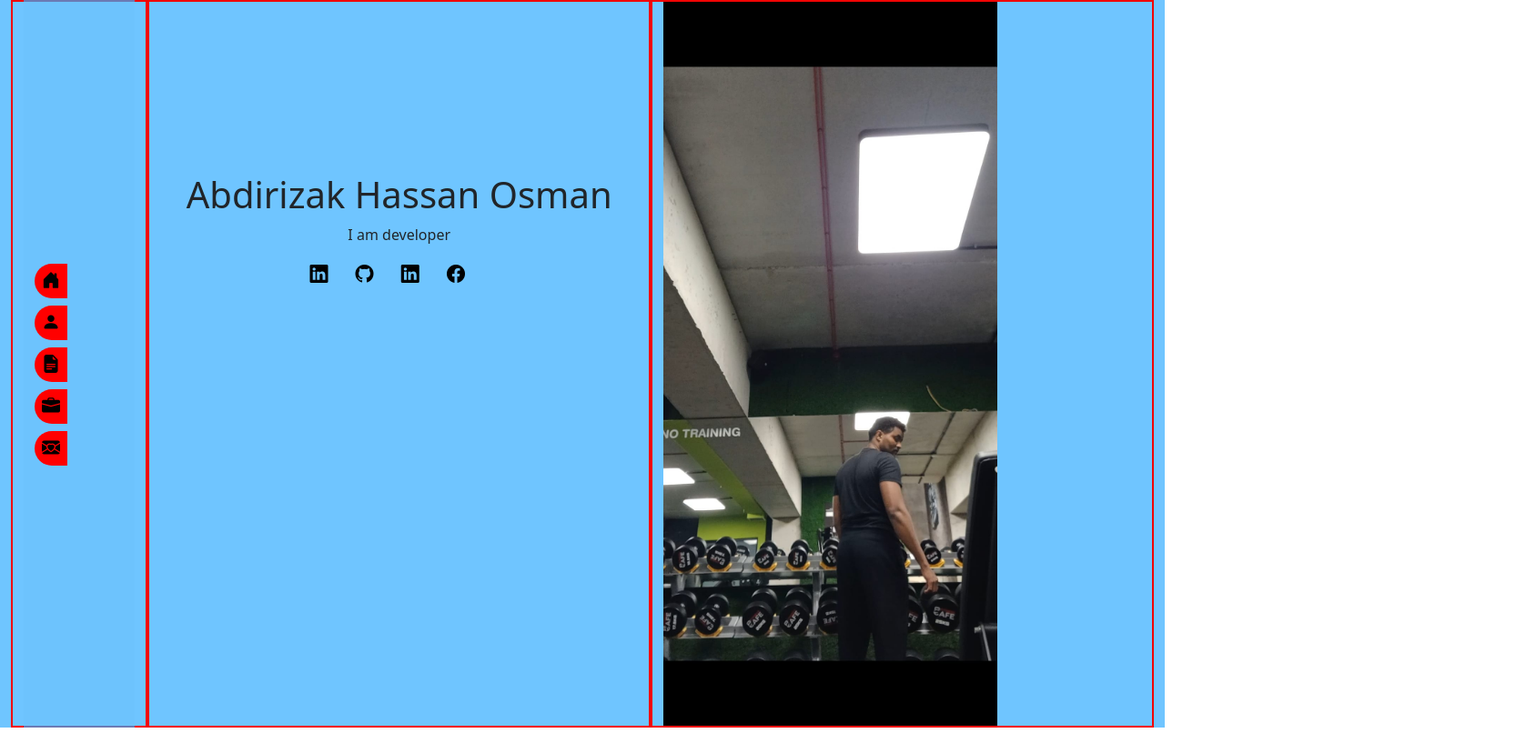
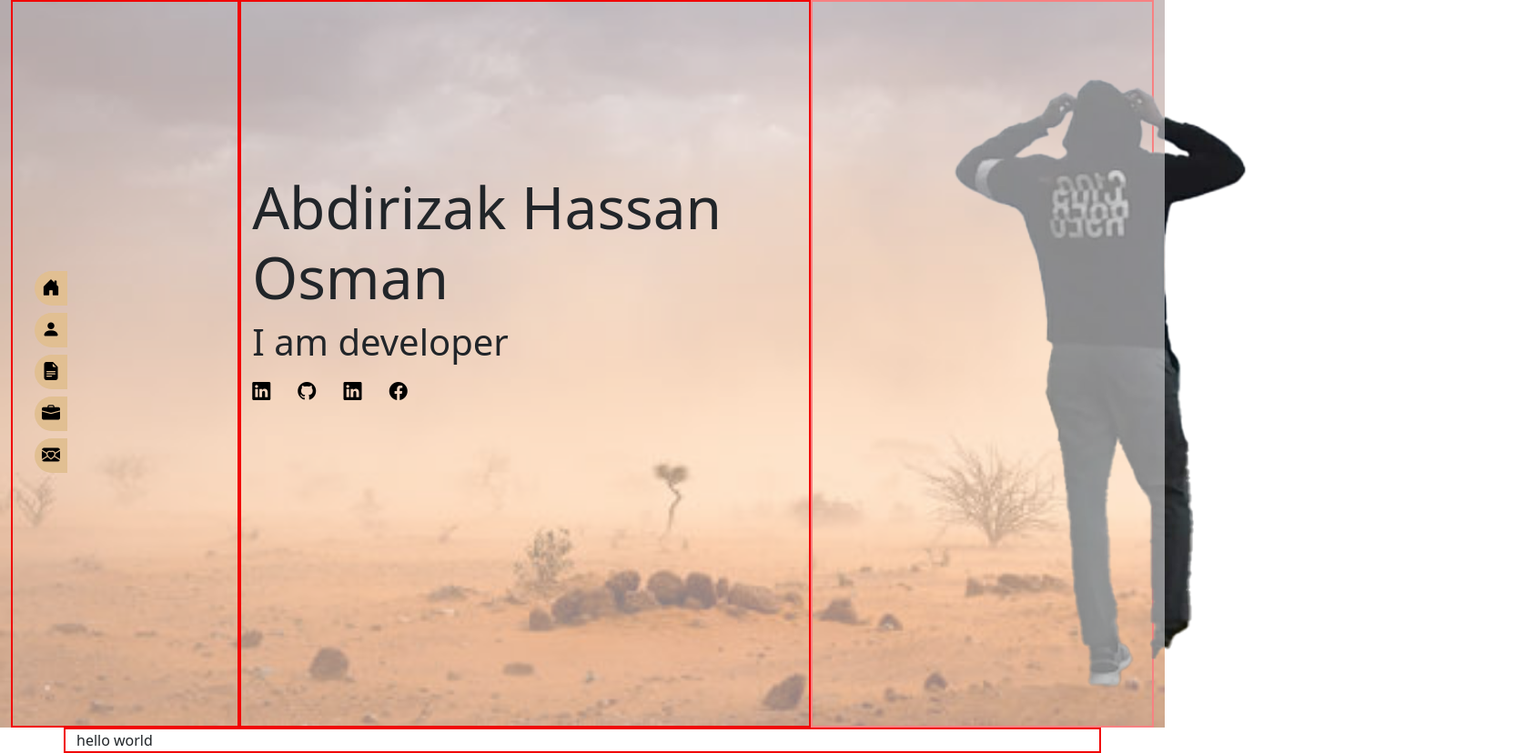
Before and after one commit to ZamirLucky/samirluckycreates, a plain HTML site: page index.html in a window 1280 px wide. Shown: the whole page at 91% size, 1688 px wide, since content can reach past the window. Before the commit the page ends 800 px from the top, so only its background shows below. Drawn offline with nearby package versions, Linux system fonts and the light colour scheme.

Commit message:
style: improve styling of the main screen

```diff
--- a/css/exam.css
+++ b/css/exam.css
@@ -4,11 +4,13 @@
 }
 .round-nav-icons:hover{
     border-radius: 50rem;
+    background-color: rgb(54, 91, 240);
+    padding: 8px 16px;
 }
 
 .round-nav-icons{
     border-radius: 50rem 0 0 50rem;
-    background-color: red;
+    background-color: rgb(225,191,146);
     padding: 8px 16px;
     align-items: center;
     transition: border-radius 0.3s ease, background-color 0.3s ease;
--- a/css/portfolio_styling.css
+++ b/css/portfolio_styling.css
@@ -1,75 +1,35 @@
 
 
-.container-fluid{
-    background-color: rgb(51, 173, 255, 0.7);
+.hero{
+    background-image: url('../images/l3.jpg');
+    background-repeat: no-repeat;
+    background-size: cover;
     display: flex;
+    width: 100%;
     height: 100vh;
 }
 
+.hero::before{
+    content: '';
+    position: absolute;
+    top: 0;
+  left: 0;
+  width: 100%;
+  height: 100%;
+    background: rgba(254, 254, 255, 0.5);
+}
+
+
+
 /* navbar section style */
 .navbar-container{
-    width: 25%;
+    width: 20%;
     height: 100%;
-
+    z-index: 1;
 }
 .navbar{
     height: 100%;
 }
-
-/* .nav-link{
-    transition: background-color 0.3s, border-radius 0.3s, padding 0.3s ease;
-
-}
-
-.nav-text{
-    display: none;
-} */
-
-/* .nav-link:hover{
-    border-radius: 50rem;
-} */
-/* .nav-link:hover .nav-text{
-    display: inline-block;
-    font-size: 14px;
-}
-
-.nav-link.my-rounded-start-pill {
-    border-radius: 50rem 0 0 50rem;
-}
-.nav-link:hover.my-rounded-start-pill {
-    border-radius: 50rem;
-}
-.my-rounded-start-pill {
-    border-radius: 50rem 0 0 50rem;
-}
-.my-rounded-start-pill:hover {
-    border-radius: 50rem;
-} */
-/* .rounded-pill{   -----------------------------does not work
-    display: none;
-} */
-
-/* #home:hover #home-text{
-    border-radius: 50rem;
-    display: inline-block;
-    font-size: 14px;
-
-}  */
-/* #about:hover{
-    border-radius: 50rem;
-    width: 100px;
-} */
-
-
-/* .rounded-circle{
-
-    background-color: red;
-    /* padding-left: 30px;
-    padding-right: 30px;
-
-    padding: 20px;
-
-} */
 
 i{
     width: 200px;
@@ -77,8 +37,10 @@ i{
 
 /* social media section style */
 .info-container{
+    width: 50%;
     padding-top: 15%;
-    text-align: center;
+    text-align: left;
+    z-index: 1;
 }
 
 .icon-link, .nav-link i{
@@ -87,6 +49,14 @@ i{
 }
 
 
+.my-image-container{
+    width: 30%;
+    /* padding-top: 25%; */
+}
+h1{
+    font-weight: bolder;
+
+}
 
 .container{
     border: 2px solid rgb(241, 4, 4);
@@ -97,3 +67,9 @@ i{
     --icon-link-gap: .375rem;
     --icon-link-icon-size: 1em;
 } */
+
+/* .my-image{
+    background-image: url('../images/me1-remove-background.com4.png');
+    background-size: cover;
+    background-position: center;
+} */
--- a/index.html
+++ b/index.html
@@ -16,11 +16,11 @@
     <link rel="stylesheet" href="css/exam.css">
 </head>
 <body>
-    <div class="container-fluid">
+    <div class="container-fluid hero">
         <div class="container navbar-container"> <!-- navbar-container -->
 
             <!-- Navbar -->
-            <nav class="navbar navbar-expand-lg bg-body-tertiary ">
+            <nav class="navbar navbar-expand-lg  ">
                 <div class="container-fluid">
                   <button class="navbar-toggler" type="button" data-bs-toggle="collapse" data-bs-target="#navbarSupportedContent" aria-controls="navbarSupportedContent" aria-expanded="false" aria-label="Toggle navigation">
                     <span class="navbar-toggler-icon"></span>
@@ -28,7 +28,7 @@
                   <div class="collapse navbar-collapse" id="navbarSupportedContent">
 
                     <ul class="navbar-nav   flex-column ">
-                      <li class="nav-item">
+                      <li class="nav-item pt-3">
                         <a class="nav-link active round-nav-icons" aria-current="page" href="#" id="home">
                           <i class="bi bi-house-door-fill "></i>
                           <span class="nav-text fs-6">Home</span>
@@ -66,10 +66,9 @@
         </div>
 
         <div class="container info-container">
-          <h1>
-            Abdirizak Hassan Osman
-          </h1>
-          <p>I am developer</p>
+          <h1 class="display-3"><strong>Abdirizak Hassan Osman</strong></h1>
+          <!-- <p class="h1"></p> -->
+          <p class="display-6">I am developer</p>
           <div>
             <a class="icon-link " href="#">
               <i class="bi bi-linkedin"></i>
@@ -91,10 +90,13 @@
           </div>
         </div>
 
-        <div class="container">
-          <img src="images/me1.jpg" alt="mypic" style="height: 100%;"/>
+        <div class="container my-image-container">
+          <img src="images/me2.png" alt="mypic" style="height: 100%;"/>
         </div>
 
+    </div>
+    <div class="container">
+      hello world
     </div>
 
     <script src="https://cdn.jsdelivr.net/npm/bootstrap@5.3.3/dist/js/bootstrap.bundle.min.js"
```
Also changed, not shown: images/l3.jpg (added), images/l5.jpg (added), images/m2.jpg (added), images/m2.png (added), images/me1.jpg (deleted), images/me2.png (added).
